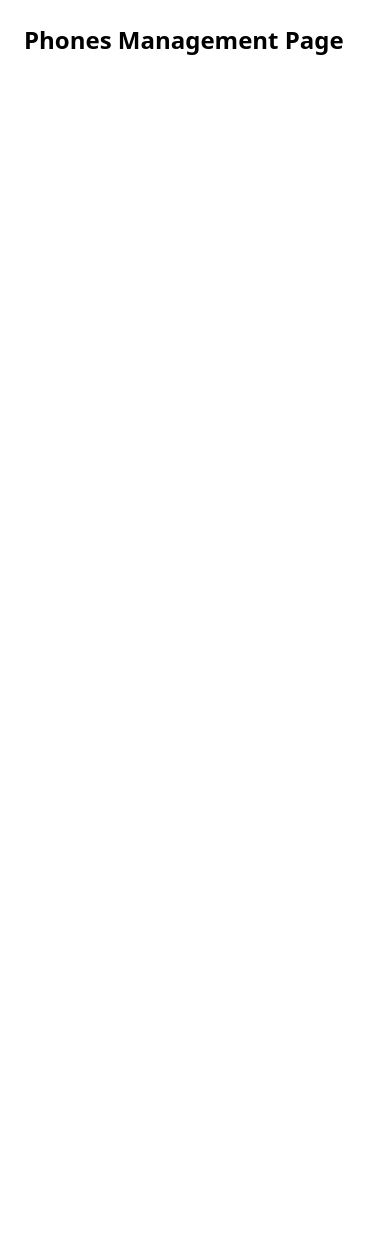
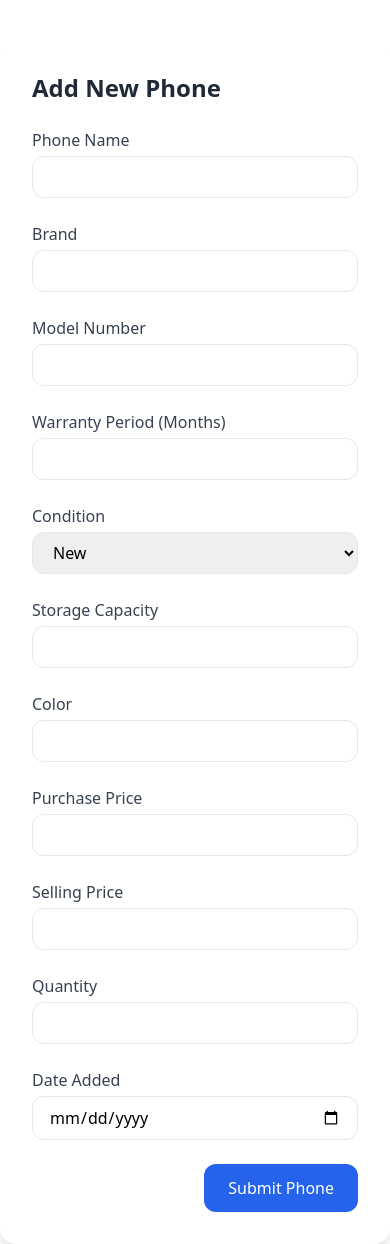
Before and after one commit to tharindu-sandaruwan/SQA_Project, a React (Vite) app in the folder frontend/: page /phones in a window 390 px wide. Before the commit the page ends 844 px from the top, so only its background shows below. Built offline with nearby package versions, Linux system fonts and the light colour scheme.

Commit message:
Created Phone Management Form

```diff
--- a/frontend/src/pages/Phones/index.jsx
+++ b/frontend/src/pages/Phones/index.jsx
@@ -1,11 +1,127 @@
-import React from "react";
+import { useState } from "react";
 
-const Phones = () => {
+export default function PhoneForm() {
+  const [formData, setFormData] = useState({
+    phoneName: "",
+    brand: "",
+    modelNumber: "",
+    warrantyPeriod: "",
+    condition: "New",
+    storageCapacity: "",
+    color: "",
+    purchasePrice: "",
+    sellingPrice: "",
+    quantity: "",
+    dateAdded: "",
+  });
+
+  const [errors, setErrors] = useState({});
+
+  const validate = () => {
+    const newErrors = {};
+
+    // Custom validation checks for each field
+    if (!formData.phoneName) newErrors.phoneName = "Phone Name is required";
+    if (!formData.brand) newErrors.brand = "Brand is required";
+    if (!formData.modelNumber) newErrors.modelNumber = "Model Number is required";
+    if (!formData.storageCapacity) newErrors.storageCapacity = "Storage Capacity is required";
+    if (!formData.color) newErrors.color = "Color is required";
+    if (!formData.purchasePrice || formData.purchasePrice <= 0)
+      newErrors.purchasePrice = "Purchase Price must be positive";
+    if (!formData.sellingPrice || formData.sellingPrice < formData.purchasePrice)
+      newErrors.sellingPrice = "Selling Price should not be less than Purchase Price";
+    if (!formData.quantity || isNaN(formData.quantity)) newErrors.quantity = "Quantity must be a number";
+    if (formData.warrantyPeriod && formData.warrantyPeriod <= 0)
+      newErrors.warrantyPeriod = "Warranty Period must be greater than 0";
+    if (!formData.condition) newErrors.condition = "Condition is required";
+    if (!formData.dateAdded) newErrors.dateAdded = "Date Added is required";
+
+    setErrors(newErrors);
+    return Object.keys(newErrors).length === 0;
+  };
+
+  const handleChange = (e) => {
+    const { name, value } = e.target;
+    setFormData((prev) => ({ ...prev, [name]: value }));
+  };
+
+  const handleSubmit = (e) => {
+    e.preventDefault();
+    if (validate()) {
+      console.log("Submitted Data:", formData);
+      // Submit to backend logic here
+    }
+  };
+
   return (
-    <div className="p-6">
-      <h1 className="text-2xl font-bold">Phones Management Page</h1>
+    <div className="max-w-3xl mx-auto bg-white shadow-xl rounded-2xl p-8 mt-10">
+      <h2 className="text-2xl font-semibold mb-6 text-gray-800">Add New Phone</h2>
+      <form onSubmit={handleSubmit} className="grid grid-cols-1 md:grid-cols-2 gap-6">
+        <Input label="Phone Name" name="phoneName" onChange={handleChange} error={errors.phoneName} />
+        <Input label="Brand" name="brand" onChange={handleChange} error={errors.brand} />
+        <Input label="Model Number" name="modelNumber" onChange={handleChange} error={errors.modelNumber} />
+        <Input label="Warranty Period (Months)" name="warrantyPeriod" type="number" onChange={handleChange} error={errors.warrantyPeriod} />
+        <Select
+          label="Condition"
+          name="condition"
+          options={["New", "Used", "Refurbished"]}
+          onChange={handleChange}
+          error={errors.condition}
+        />
+        <Input label="Storage Capacity" name="storageCapacity" onChange={handleChange} error={errors.storageCapacity} />
+        <Input label="Color" name="color" onChange={handleChange} error={errors.color} />
+        <Input label="Purchase Price" name="purchasePrice" type="number" onChange={handleChange} error={errors.purchasePrice} />
+        <Input label="Selling Price" name="sellingPrice" type="number" onChange={handleChange} error={errors.sellingPrice} />
+        <Input label="Quantity" name="quantity" type="number" onChange={handleChange} error={errors.quantity} />
+        <Input label="Date Added" name="dateAdded" type="date" onChange={handleChange} error={errors.dateAdded} />
+        <div className="col-span-1 md:col-span-2 text-right">
+          <button
+            type="submit"
+            className="bg-blue-600 text-white px-6 py-3 rounded-xl hover:bg-blue-700 transition-all"
+          >
+            Submit Phone
+          </button>
+        </div>
+      </form>
     </div>
   );
-};
+}
 
-export default Phones;
+function Input({ label, name, type = "text", onChange, error }) {
+  return (
+    <div className="flex flex-col">
+      <label htmlFor={name} className="mb-1 font-medium text-gray-700">
+        {label}
+      </label>
+      <input
+        type={type}
+        name={name}
+        id={name}
+        onChange={onChange}
+        className="border rounded-xl px-4 py-2 focus:outline-none focus:ring-2 focus:ring-blue-500"
+      />
+      {error && <p className="text-red-500 text-sm mt-1">{error}</p>}
+    </div>
+  );
+}
+
+function Select({ label, name, options, onChange, error }) {
+  return (
+    <div className="flex flex-col">
+      <label htmlFor={name} className="mb-1 font-medium text-gray-700">
+        {label}
+      </label>
+      <select
+        name={name}
+        id={name}
+        onChange={onChange}
+        className="border rounded-xl px-4 py-2 focus:outline-none focus:ring-2 focus:ring-blue-500"
+      >
+        {options.map((opt) => (
+          <option key={opt} value={opt}>{opt}</option>
+        ))}
+      </select>
+      {error && <p className="text-red-500 text-sm mt-1">{error}</p>}
+    </div>
+  );
+}
```
